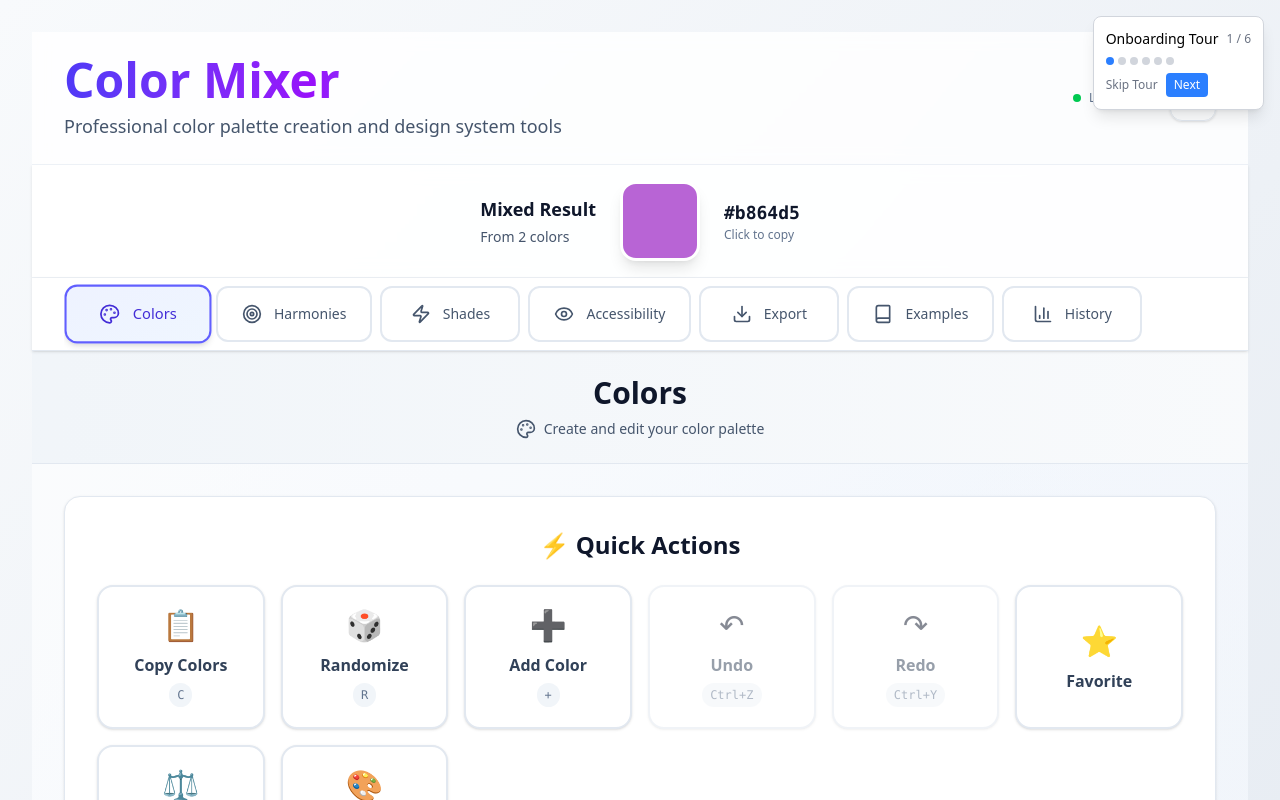
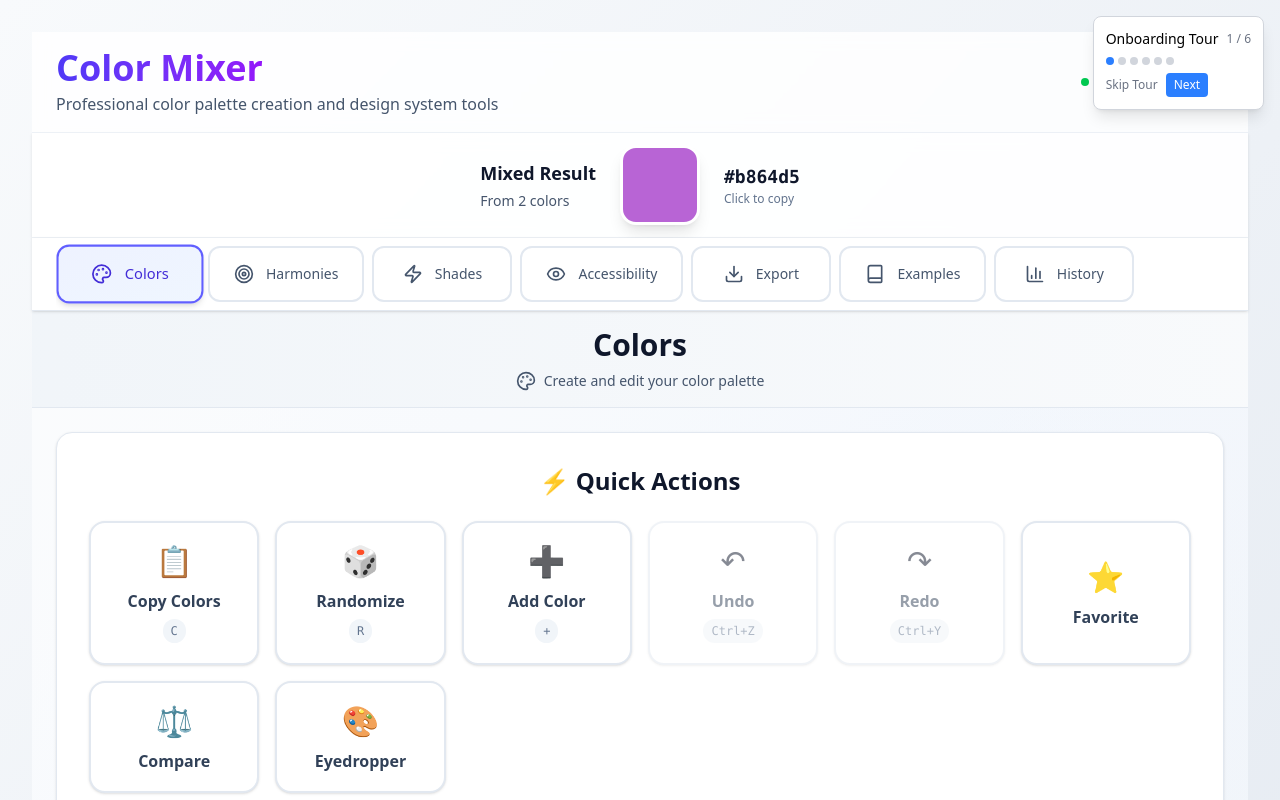
Before and after one commit to sauravptl/color-mixer, a React (Vite) app: page / in a window 1280 px wide. Shown: the top 800 px of the page. Built offline with nearby package versions, Linux system fonts and the light colour scheme.

Commit message:
Make Application Full Screen

```diff
--- a/src/App.tsx
+++ b/src/App.tsx
@@ -27,17 +27,17 @@ function App() {
 
   return (
     <OnboardingTour>
-      <div>
+      <div className="min-h-screen w-full">
         <div className="min-h-screen bg-gradient-to-br from-slate-50 via-blue-50/30 to-indigo-50/20 dark:from-slate-900 dark:via-slate-900 dark:to-slate-800 text-slate-900 dark:text-slate-100">
-          <div className="w-full">
+          <div className="w-full min-h-screen">
             <header className="relative bg-white/80 dark:bg-slate-900/80 backdrop-blur-sm border-b border-slate-200/60 dark:border-slate-800/60 sticky top-0 z-40" data-onboarding="welcome">
-              <div className="w-full px-4 sm:px-6 lg:px-8 py-6">
+              <div className="w-full px-2 sm:px-4 lg:px-6 py-4">
                 <div className="flex items-center justify-between">
                   <div className="text-left">
-                    <h1 className="text-3xl sm:text-4xl lg:text-5xl font-bold bg-gradient-to-r from-indigo-600 via-purple-600 to-blue-600 bg-clip-text text-transparent mb-2">
+                    <h1 className="text-2xl sm:text-3xl lg:text-4xl font-bold bg-gradient-to-r from-indigo-600 via-purple-600 to-blue-600 bg-clip-text text-transparent mb-1">
                       Color Mixer
                     </h1>
-                    <p className="text-base sm:text-lg text-slate-600 dark:text-slate-400">
+                    <p className="text-sm sm:text-base text-slate-600 dark:text-slate-400">
                       Professional color palette creation and design system tools
                     </p>
                   </div>
--- a/src/components/ColorMixer.tsx
+++ b/src/components/ColorMixer.tsx
@@ -389,10 +389,10 @@ const ColorMixer: React.FC = () => {
     <div className="w-full min-h-screen bg-gradient-to-br from-slate-50 via-blue-50/30 to-indigo-50/20 dark:from-slate-900 dark:via-slate-900 dark:to-slate-800">
       {/* Compact Mixed Color Preview */}
       <div className="w-full bg-white/90 dark:bg-slate-900/90 backdrop-blur-sm border-b border-slate-200/60 dark:border-slate-800/60 shadow-sm">
-        <div className="w-full px-4 sm:px-6 lg:px-8 py-4">
+        <div className="w-full px-2 sm:px-4 lg:px-6 py-3">
           <div className="flex items-center justify-center gap-6">
             <div className="text-left">
-              <h2 className="text-lg font-bold text-slate-900 dark:text-slate-100 mb-1">
+              <h2 className="text-base sm:text-lg font-bold text-slate-900 dark:text-slate-100 mb-1">
                 Mixed Result
               </h2>
               <p className="text-sm text-slate-600 dark:text-slate-400">
@@ -424,7 +424,7 @@ const ColorMixer: React.FC = () => {
 
       {/* Enhanced Navigation Tabs */}
       <div className="w-full bg-white dark:bg-slate-900 border-b border-slate-200 dark:border-slate-800 sticky top-20 z-30 shadow-sm">
-        <div className="w-full px-4 sm:px-6 lg:px-8">
+        <div className="w-full px-2 sm:px-4 lg:px-6">
           <div className="flex overflow-x-auto scrollbar-hide py-2">
             {sections.map((section) => {
               const Icon = section.icon;
@@ -451,9 +451,9 @@ const ColorMixer: React.FC = () => {
       <div className="w-full">
         {/* Section Header */}
         <div className="w-full bg-gradient-to-r from-slate-100 to-slate-50 dark:from-slate-800 dark:to-slate-900 border-b border-slate-200 dark:border-slate-700">
-          <div className="w-full px-4 sm:px-6 lg:px-8 py-6">
+          <div className="w-full px-2 sm:px-4 lg:px-6 py-4">
             <div className="text-center">
-              <h2 className="text-3xl font-bold text-slate-900 dark:text-slate-100 mb-2">
+              <h2 className="text-2xl sm:text-3xl font-bold text-slate-900 dark:text-slate-100 mb-2">
                 {sections.find(s => s.id === activeSection)?.label || 'Color Tools'}
               </h2>
               <div className="flex items-center justify-center gap-2 text-slate-600 dark:text-slate-400">
@@ -473,7 +473,7 @@ const ColorMixer: React.FC = () => {
         </div>
 
         {/* Main Content Area */}
-        <div className="w-full px-4 sm:px-6 lg:px-8 py-8 bg-white/30 dark:bg-slate-900/30 min-h-[600px]">
+        <div className="w-full px-2 sm:px-4 lg:px-6 py-6 bg-white/30 dark:bg-slate-900/30 min-h-[calc(100vh-200px)]">
           <AnimatePresence mode="wait">
             {activeSection === 'colors' && (
               <motion.div
```
